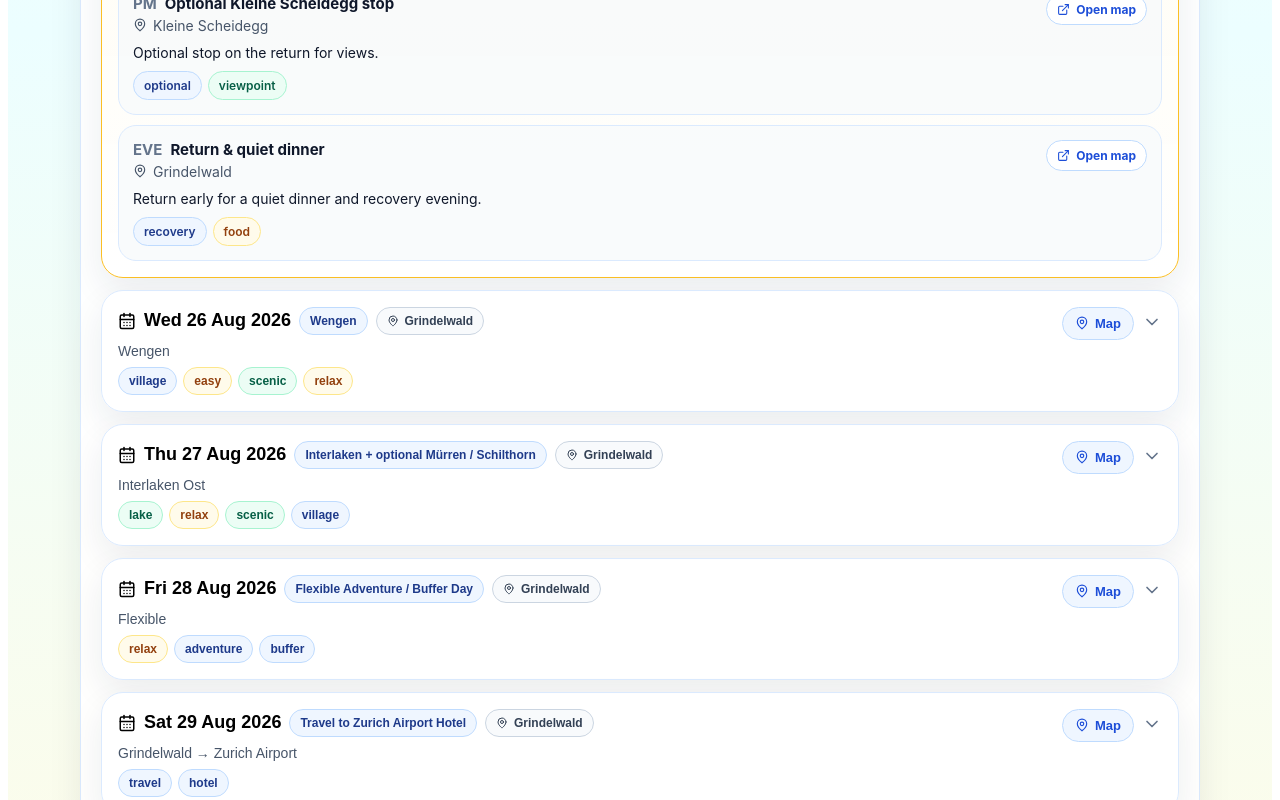
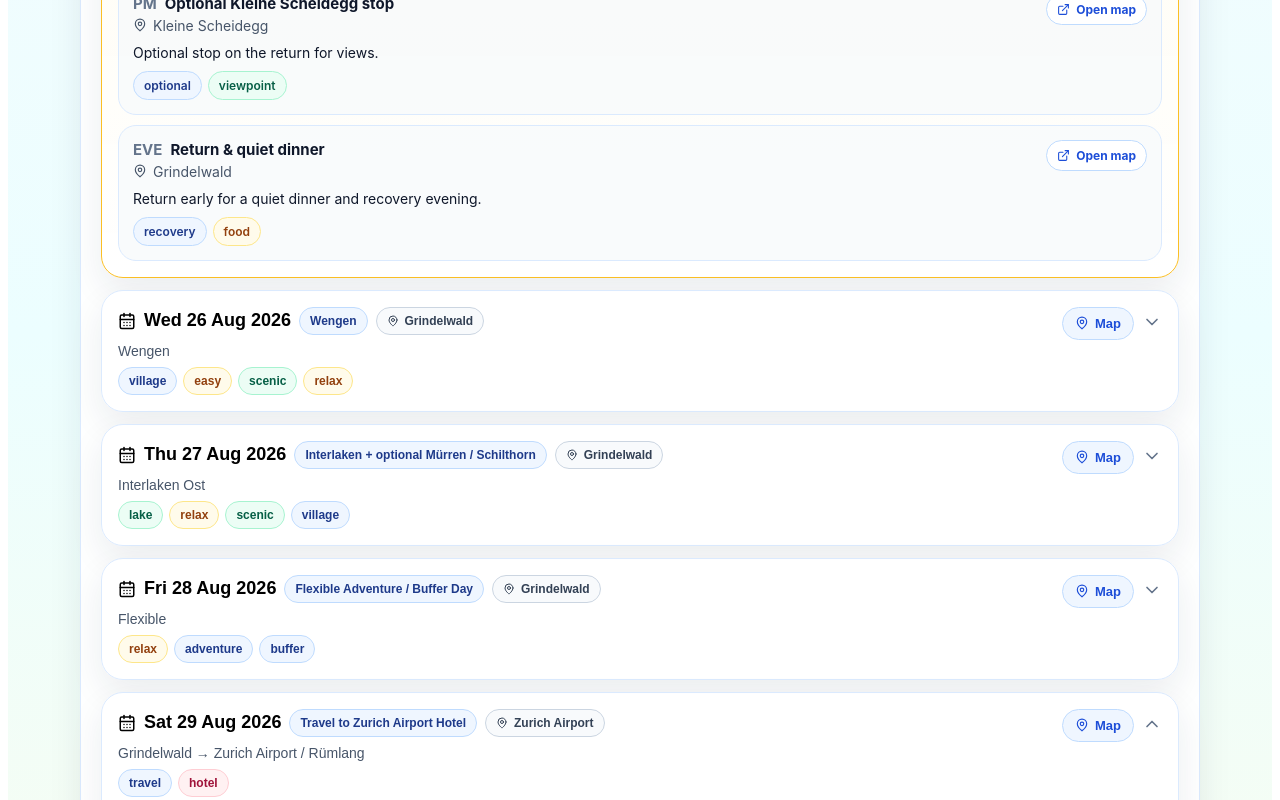
Before and after one commit to andrewhylander/Switzerland_Holiday, a React (Vite) app: page / in a window 1280 px wide. Shown: the part 2000-2800 px from the top of the page. Built offline with nearby package versions, Linux system fonts and the light colour scheme.

Commit message:
Update App.jsx

```diff
--- a/src/App.jsx
+++ b/src/App.jsx
@@ -9,8 +9,7 @@ import {
   Plus,
   Trash2,
   Plane,
-  House,
-  AlertTriangle,
+  Home,
   ExternalLink,
   Train,
   Coffee,
@@ -36,7 +35,7 @@ const TRIP_INFO = {
   notes: [
     "Day 4 is the main bucket list day.",
     "Day 7 is a flex / weather buffer day.",
-    "Final night hotel booked near Zurich Airport (Holiday Inn Express Zurich Airport).",
+    "Final night is booked near Zurich Airport at Holiday Inn Express Zurich Airport.",
   ],
 };
 
@@ -361,24 +360,31 @@ const DEFAULT_ITINERARY = [
   {
     id: "d8",
     date: "Sat 29 Aug 2026",
-    base: "Grindelwald",
+    base: "Zurich Airport",
     title: "Travel to Zurich Airport Hotel",
-    location: "Grindelwald → Zurich Airport",
+    location: "Grindelwald → Zurich Airport / Rümlang",
     tags: ["travel", "hotel"],
     mapLocation: "Holiday Inn Express Zurich Airport, Hofwisenstrasse 30, 8153 Rümlang, Switzerland",
     items: [
       {
         time: "Morning",
-        title: "Check out",
+        title: "Check out of Grindelwald stay",
         location: "GrindelwaldHome Alpenglück",
-        notes: "Check out of accommodation by 09:00.",
-        tags: ["checkout"],
+        notes: "Check out of the apartment by 09:00.",
+        tags: ["checkout", "travel"],
       },
       {
-        time: "Review",
-        title: "Stay near Zurich Airport",
-        location: "Holiday Inn Express Zurich Airport",
-        notes: "Overnight stay at Holiday Inn Express Zurich Airport. Address: Hofwisenstrasse 30, 8153 Rümlang, Switzerland. Check‑in from 3:00 PM. Check‑out 11:00 AM.",
+        time: "PM",
+        title: "Travel to airport hotel",
+        location: "Grindelwald → Rümlang / Zurich Airport",
+        notes: "Travel toward Zurich and check in to the Holiday Inn Express Zurich Airport.",
+        tags: ["train", "hotel", "airport"],
+      },
+      {
+        time: "Check-in",
+        title: "Holiday Inn Express Zurich Airport",
+        location: "Hofwisenstrasse 30, 8153 Rümlang, ZH, Switzerland",
+        notes: "Final night stay. Check-in starts at 3:00 PM and check-out is by 11:00 AM the next day.",
         tags: ["hotel", "airport"],
       },
     ],
@@ -393,11 +399,11 @@ const DEFAULT_ITINERARY = [
     mapLocation: "Zurich Airport, Switzerland",
     items: [
       {
-        time: "Early Morning",
-        title: "Travel to Zurich Airport",
-        location: "Grindelwald → Zurich Airport",
-        notes: "Allow around 3 hours by train plus airport buffer.",
-        tags: ["train", "travel"],
+        time: "Morning",
+        title: "Check out and head to airport",
+        location: "Holiday Inn Express Zurich Airport → Zurich Airport",
+        notes: "Check out by 11:00 AM, though you will likely leave earlier for the flight.",
+        tags: ["hotel", "airport", "travel"],
       },
       {
         time: "Flight",
@@ -416,10 +422,11 @@ const DEFAULT_BUDGET = {
   expenses: [
     { id: "e1", category: "Flights", label: "Dublin ↔ Zurich", amount: 0 },
     { id: "e2", category: "Accommodation", label: "GrindelwaldHome Alpenglück", amount: 0 },
-    { id: "e3", category: "Transport", label: "Swiss trains / lifts / gondolas", amount: 0 },
-    { id: "e4", category: "Food", label: "Meals / coffee / snacks", amount: 0 },
-    { id: "e5", category: "Activities", label: "Jungfraujoch / extras", amount: 0 },
-    { id: "e6", category: "Misc", label: "Souvenirs / buffer", amount: 0 },
+    { id: "e3", category: "Accommodation", label: "Holiday Inn Express Zurich Airport", amount: 0 },
+    { id: "e4", category: "Transport", label: "Swiss trains / lifts / gondolas", amount: 0 },
+    { id: "e5", category: "Food", label: "Meals / coffee / snacks", amount: 0 },
+    { id: "e6", category: "Activities", label: "Jungfraujoch / extras", amount: 0 },
+    { id: "e7", category: "Misc", label: "Souvenirs / buffer", amount: 0 },
   ],
 };
 
@@ -542,7 +549,7 @@ function TextInput(props) {
 
 function getTagColor(tag) {
   const value = String(tag || "").toLowerCase();
-  if (["bucket list", "warning", "review", "checkout"].includes(value)) return "rose";
+  if (["bucket list", "warning", "review", "checkout", "hotel", "airport"].includes(value)) return "rose";
   if (["mountains", "hike", "scenic", "viewpoint", "waterfalls", "lake"].includes(value)) return "green";
   if (["food", "coffee", "family", "relax", "easy"].includes(value)) return "amber";
   return "blue";
@@ -558,7 +565,7 @@ export default function SwitzerlandTravelAppReal() {
   const [ready, setReady] = useState(false);
   const [query, setQuery] = useState("");
   const [tagFilter, setTagFilter] = useState("all");
-  const [expandedDays, setExpandedDays] = useState(() => new Set(["d1", "d4"]));
+  const [expandedDays, setExpandedDays] = useState(() => new Set(["d1", "d4", "d8"]));
 
   useEffect(() => {
     setBudget(readLocalStorage(STORAGE_KEYS.budget, DEFAULT_BUDGET));
@@ -675,12 +682,12 @@ export default function SwitzerlandTravelAppReal() {
 
               <div style={{ display: "grid", gap: 12, gridTemplateColumns: "repeat(auto-fit, minmax(240px, 1fr))" }}>
                 <InfoPanel
-                  icon={<House size={18} />}
-                  title="Accommodation"
+                  icon={<Home size={18} />}
+                  title="Main stay"
                   body={TRIP_INFO.accommodation}
                   lines={[TRIP_INFO.address, `Host: ${TRIP_INFO.host}`]}
                   href={mapHref(TRIP_INFO.address)}
-                  linkLabel="Open accommodation map"
+                  linkLabel="Open Grindelwald stay map"
                 />
                 <InfoPanel
                   icon={<Plane size={18} />}
@@ -701,7 +708,7 @@ export default function SwitzerlandTravelAppReal() {
 
         <Card style={{ padding: 16, borderColor: "#86efac", background: "rgba(240,253,244,0.96)" }}>
           <div style={{ display: "flex", gap: 12, alignItems: "flex-start" }}>
-            <House size={20} color="#15803d" style={{ marginTop: 2 }} />
+            <Home size={20} color="#15803d" style={{ marginTop: 2 }} />
             <div>
               <div style={{ fontWeight: 800, color: "#166534" }}>Stay plan confirmed</div>
               <div style={{ color: "#166534", marginTop: 4, fontSize: 14 }}>
@@ -749,11 +756,9 @@ export default function SwitzerlandTravelAppReal() {
                       style={{
                         padding: 16,
                         borderRadius: 22,
-                        borderColor: day.highlight ? "#fbbf24" : day.warning ? "#fda4af" : "#dbeafe",
+                        borderColor: day.highlight ? "#fbbf24" : "#dbeafe",
                         background: day.highlight
                           ? "linear-gradient(180deg, rgba(255,251,235,0.98), rgba(255,255,255,0.95))"
-                          : day.warning
-                          ? "linear-gradient(180deg, rgba(255,241,242,0.98), rgba(255,255,255,0.95))"
                           : "rgba(255,255,255,0.95)",
                       }}
                     >
@@ -775,7 +780,7 @@ export default function SwitzerlandTravelAppReal() {
                                 <CalendarDays size={18} />
                                 {day.date}
                               </div>
-                              <SmallBadge color={day.highlight ? "amber" : day.warning ? "rose" : "blue"}>{day.title}</SmallBadge>
+                              <SmallBadge color={day.highlight ? "amber" : "blue"}>{day.title}</SmallBadge>
                               <SmallBadge color="slate">
                                 <MapPin size={12} /> {day.base}
                               </SmallBadge>
@@ -914,7 +919,7 @@ export default function SwitzerlandTravelAppReal() {
             </Card>
 
             <Card style={{ padding: 18 }}>
-              <SectionTitle icon={<House size={18} />} title="Main stay in Grindelwald" />
+              <SectionTitle icon={<Home size={18} />} title="Main stay in Grindelwald" />
               <DetailLine label="Name" value={ACCOMMODATION.name} />
               <DetailLine label="Type" value={ACCOMMODATION.type} />
               <DetailLine label="Host" value={ACCOMMODATION.host} />
@@ -946,7 +951,7 @@ export default function SwitzerlandTravelAppReal() {
             </Card>
 
             <Card style={{ padding: 18 }}>
-              <SectionTitle icon={<House size={18} />} title="Final night near Zurich Airport" />
+              <SectionTitle icon={<Home size={18} />} title="Final night near Zurich Airport" />
               <DetailLine label="Name" value={FINAL_HOTEL.name} />
               <DetailLine label="Type" value={FINAL_HOTEL.type} />
               <DetailLine label="Host" value={FINAL_HOTEL.host} />
```
